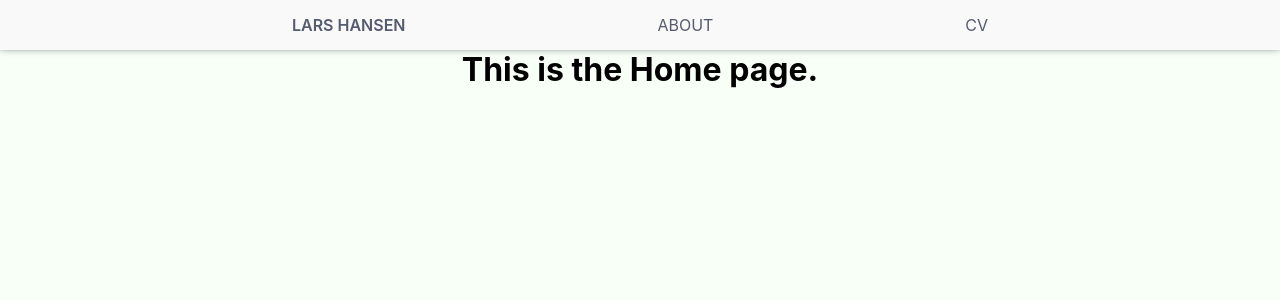
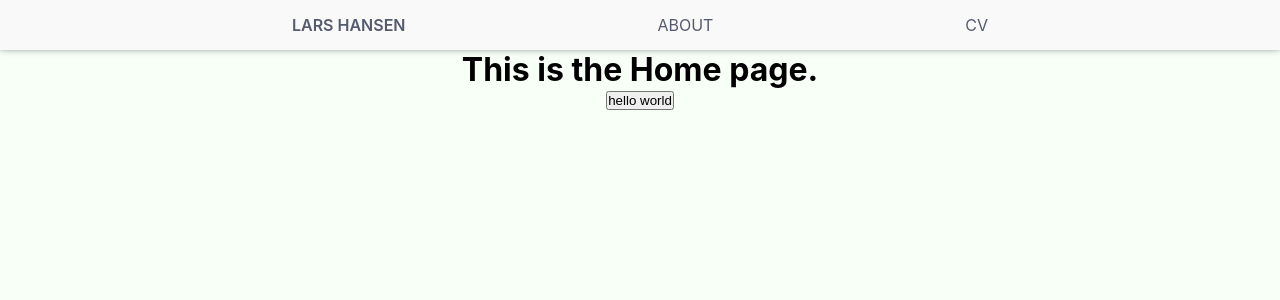
Before and after one commit to lars1702/larshansen_dev, a React (Create React App) app: page / in a window 1280 px wide. Shown: the top 300 px of the page. Built offline with nearby package versions, Linux system fonts and the light colour scheme.

Commit message:
adding zustand for global state

```diff
--- a/src/Components/Home.tsx
+++ b/src/Components/Home.tsx
@@ -1,12 +1,23 @@
 import React from "react"
 import styled from "styled-components/macro"
+import shallow from "zustand/shallow"
+import useStore from "../store"
 
 const HomeContainer = styled.div``
 
 const Home = (): JSX.Element => {
+  const { myStateVariable, setMyStateVariable } = useStore(
+    state => ({
+      myStateVariable: state.myStateVariable,
+      setMyStateVariable: state.setMyStateVariable,
+    }),
+    shallow,
+  )
+
   return (
     <HomeContainer>
       <h1>This is the Home page.</h1>
+      <button onClick={setMyStateVariable}>{myStateVariable}</button>
     </HomeContainer>
   )
 }
--- a/src/GlobalStyles.tsx
+++ b/src/GlobalStyles.tsx
@@ -39,7 +39,7 @@ const GlobalStyle = createGlobalStyle`
     min-height: 100%;
     display: flex;
     flex-direction: column;
-    background-color: #f7fff7;
+    background-color: ${theme.mintCream};
     font-family: -apple-system, BlinkMacSystemFont, 'Segoe UI', 'Roboto', 'Oxygen',
       'Ubuntu', 'Cantarell', 'Fira Sans', 'Droid Sans', 'Helvetica Neue',
       sans-serif;
--- /dev/null
+++ b/src/store.ts
@@ -0,0 +1,26 @@
+import create from "zustand"
+
+type State = {
+  myStateVariable: string
+  setMyStateVariable: () => void
+  removeMyStateVariable: () => void
+  userPaymentId: string
+  setUserPaymentId: (userPaymentId: string) => void
+}
+
+const changeMyStateVariable = (state: State) => {
+  let { myStateVariable } = state
+  if (myStateVariable === "hello world") myStateVariable = "hello, world!"
+  else if (myStateVariable === "hello, world!") myStateVariable = "hello world"
+  return { myStateVariable }
+}
+
+const useStore = create(set => ({
+  myStateVariable: "hello world",
+  setMyStateVariable: () => set(changeMyStateVariable),
+  removeMyStateVariable: () => set({ myStateVariable: "" }),
+  userPaymentId: "",
+  setUserPaymentId: (userPaymentId: string) => set({ userPaymentId }),
+}))
+
+export default useStore
```
